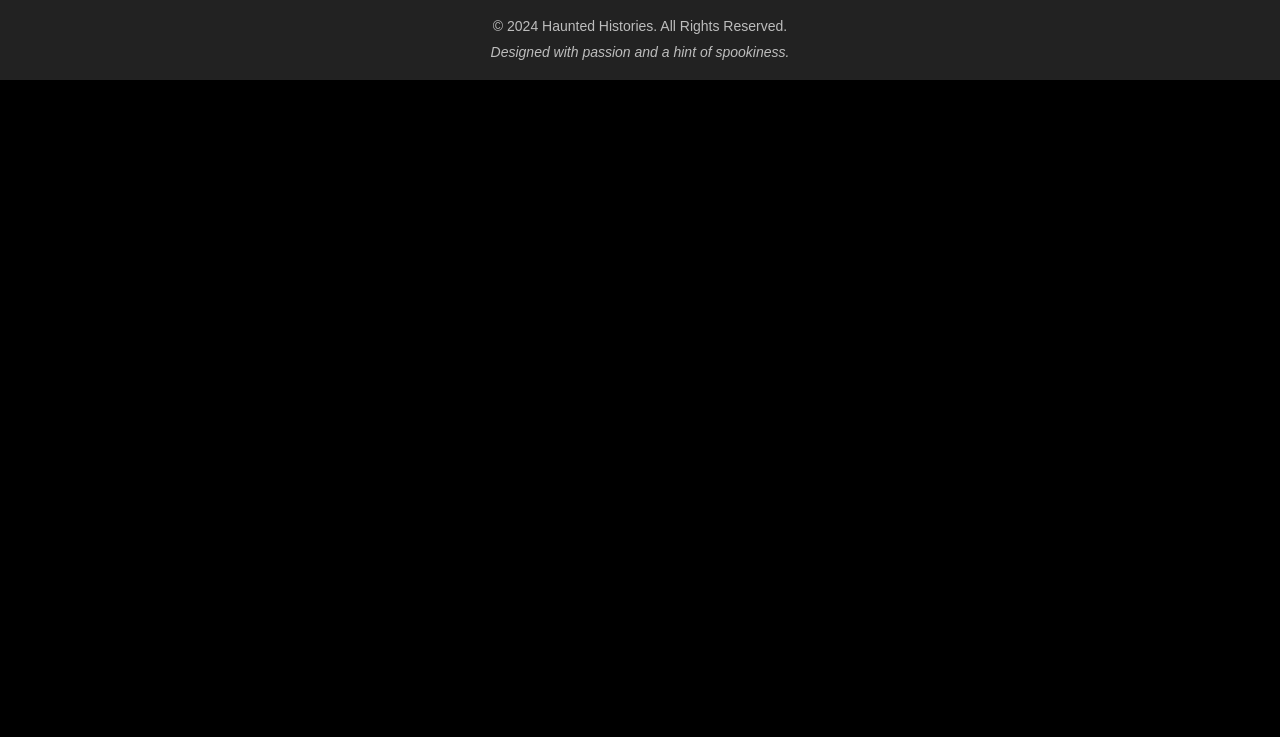
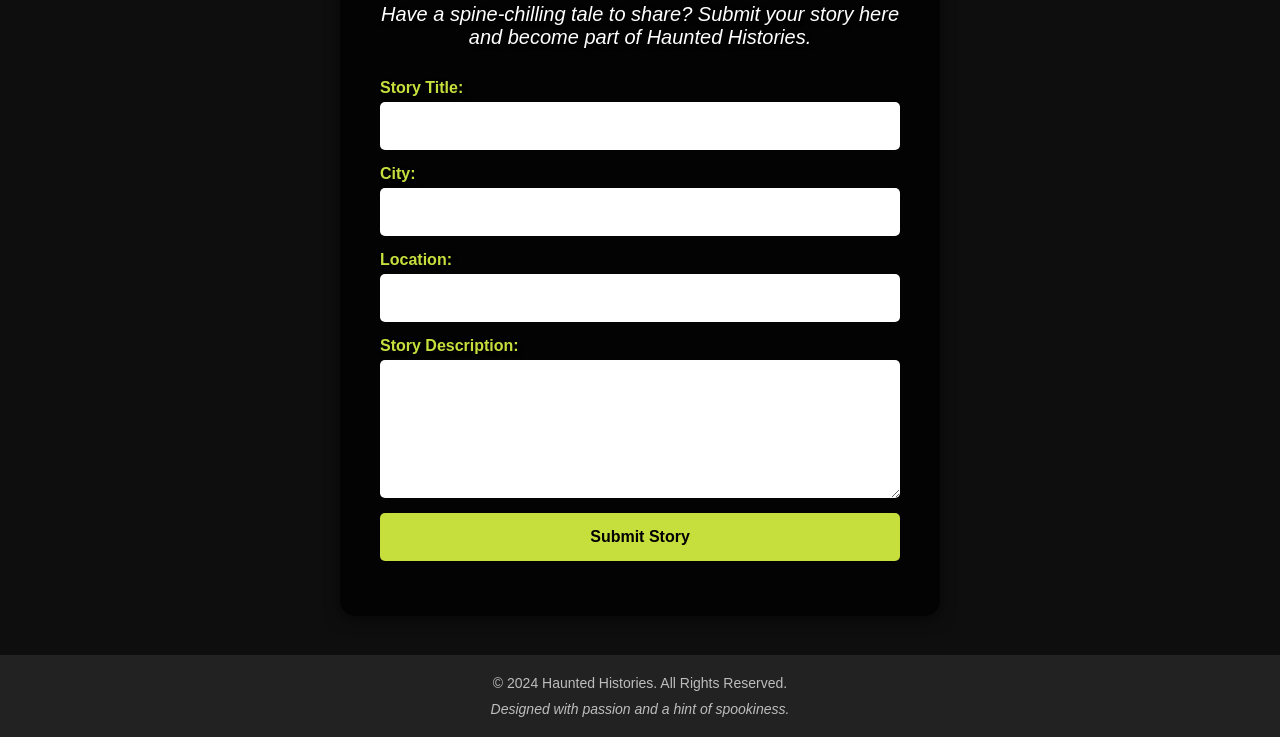
Before and after one commit to 5hubhm/Haunted-Histories, a website: page frontend/submit_story.html in a window 1280 px wide. Shown: the part 524-1261 px from the top of the page. Before the commit the page ends 800 px from the top, so only its background shows below. Drawn offline with Linux system fonts and the light colour scheme; no server answers.

Commit message:
updated project

```diff
--- a/frontend/submit_story.html
+++ b/frontend/submit_story.html
@@ -7,7 +7,85 @@
   <title>Submit Story - Haunted Histories</title>
   <link rel="stylesheet" href="./styles.css">
   <style>
-    /* Your existing styles here */
+    body {
+      margin: 0;
+      font-family: Arial, sans-serif;
+      background-color: #0f0e0e;
+      color: #fff;
+    }
+
+    .submit-story-section {
+      display: flex;
+      justify-content: center;
+      align-items: center;
+      padding: 50px 0;
+      height: 100vh;
+      text-shadow: 2px 2px 4px rgba(0, 0, 0, 0.7);
+    }
+
+    .submit-container {
+      background: rgba(0, 0, 0, 0.8);
+      padding: 40px;
+      border-radius: 15px;
+      text-align: center;
+      max-width: 600px;
+      box-shadow: 0 4px 15px rgba(0, 0, 0, 0.5);
+    }
+
+    .submit-container h1 {
+      font-size: 42px;
+      margin-bottom: 20px;
+      color: #c7df3d;
+    }
+
+    .submit-container p {
+      font-size: 20px;
+      margin-bottom: 30px;
+      font-style: italic;
+    }
+
+    form {
+      display: flex;
+      flex-direction: column;
+    }
+
+    form label {
+      text-align: left;
+      font-weight: bold;
+      margin-bottom: 5px;
+      color: #c7df3d;
+    }
+
+    form input,
+    form textarea,
+    form button {
+      width: 100%;
+      margin-bottom: 15px;
+      padding: 15px;
+      border: none;
+      border-radius: 5px;
+      font-size: 16px;
+    }
+
+    form input:focus,
+    form textarea:focus {
+      outline: none;
+      border: 2px solid #ff5733;
+      box-shadow: 0 0 10px rgba(255, 87, 51, 0.8);
+    }
+
+    form button {
+      background-color: #c7df3d;
+      color: #000;
+      font-weight: bold;
+      cursor: pointer;
+      transition: all 0.3s ease;
+    }
+
+    form button:hover {
+      background-color: #d6f430;
+      transform: scale(1.05);
+    }
   </style>
 </head>
 
```
Also changed, not shown: server/routes/auth.js (+14 -14 lines).
